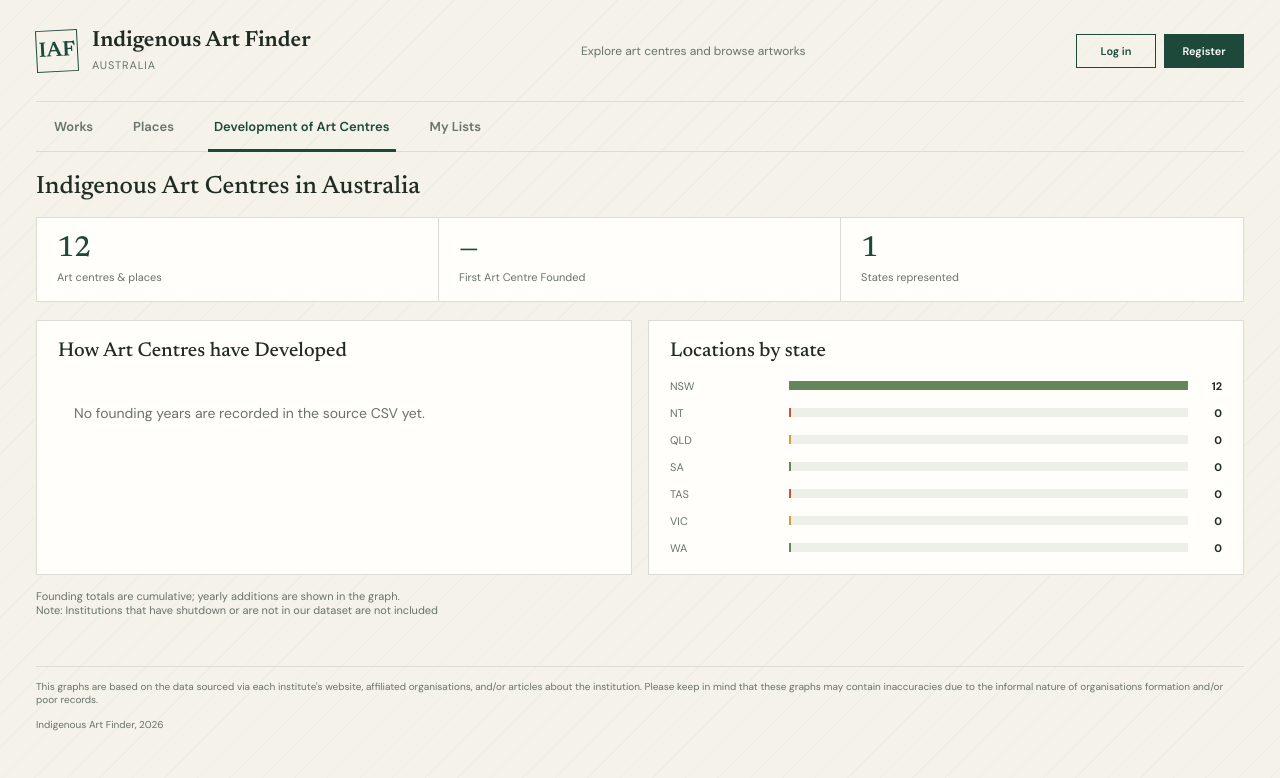
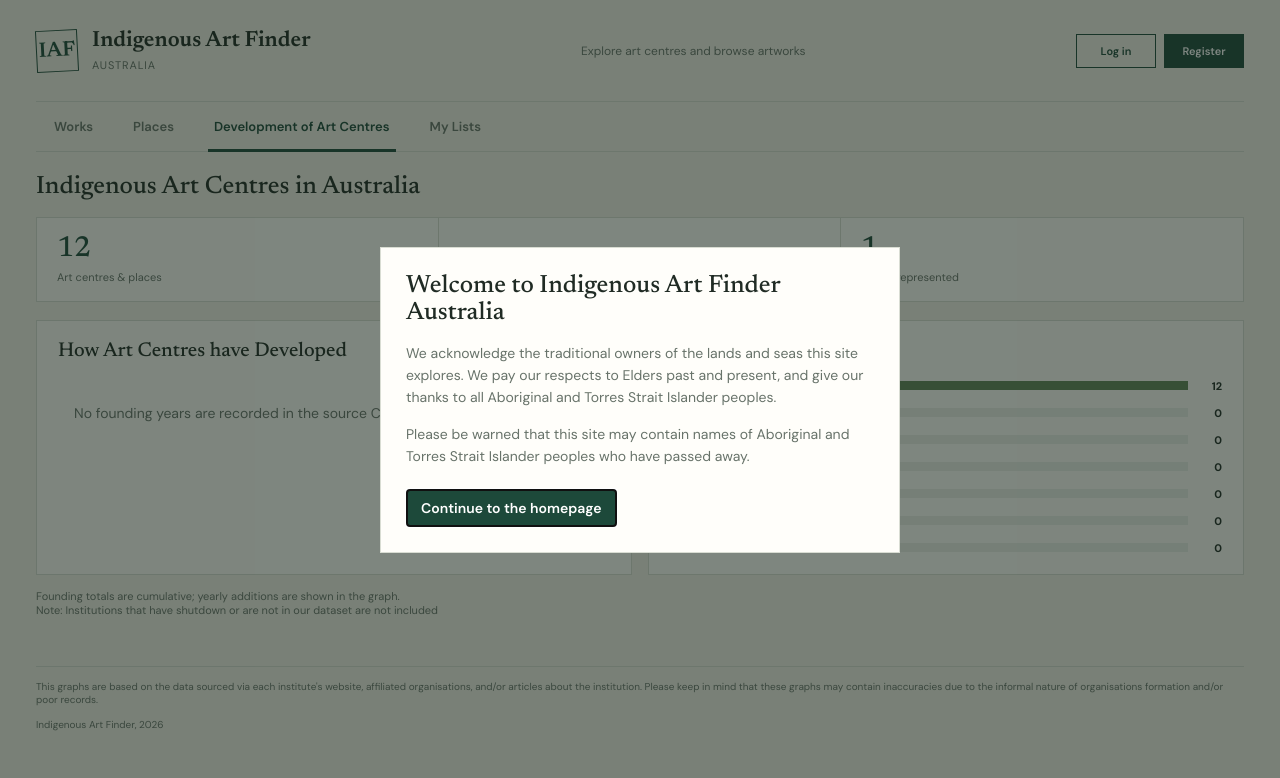
Before and after one commit to a-c-python/Assignment-1, a Flask app: page /archive in a window 1280 px wide. Shown: the top 778 px of the page. Run offline with Flask 3, Linux system fonts and the light colour scheme; data that the repository does not hold is empty.

Commit message:
Formatting and notes on html files

```diff
--- a/templates/base.html
+++ b/templates/base.html
@@ -1,13 +1,22 @@
-<!doctype html>	 				<!-- document type declaration for HTML5 -->
-<html lang="en">				<!-- language of the document is English -->
-<head>							<!-- storage container for the metadata (data about data) of the document -->
-	<meta charset="utf-8">	    <!-- character encoding for the document is UTF-8  -->
-	<meta name="viewport" content="width=device-width, initial-scale=1"> 				<!-- sets the viewport to the width of the device and the initial zoom level to 1  -->
-	<meta name="theme-color" content="#f4f2e9"> 										<!-- sets the theme color for the browser's address bar and task switcher to a light beige color  -->
-	<title>{% block title %} Indigenous Art Finder | Australia{% endblock %}</title> 	<!-- header title of the document, which is displayed in the browser's title bar or tab  -->
-	<link rel="preconnect" href="https://fonts.googleapis.com"> 						<!-- preconnect to the Google Fonts API to improve performance  -->
-	<link rel="preconnect" href="https://fonts.gstatic.com" crossorigin> 				<!-- preconnect to the Google Fonts static content server with cross-origin requests allowed  -->
-	<link href="https://fonts.googleapis.com/css2?family=DM+Sans:wght@400;500;600;700&family=Newsreader:opsz,wght@6..72,500;6..72,600&display=swap" rel="stylesheet"> <!-- link to the Google Fonts stylesheet for the DM Sans and Newsreader fonts  -->
+<!DOCTYPE html>
+<html lang="en">
+
+<head>
+    <meta charset="UTF-8">                                                          <!-- encoding for universal characters - shows all characters in text correctly -->
+    <meta name="viewport" content="width=device-width, initial-scale=1.0">          <!-- ensures webpage layout scales to screen size to remain readable on different devices -->
+    <meta name="theme-color" content="#f4f2e9">                                     <!-- Makes the app look pretty by shifting the colour of the mobile browsers -->
+
+    <title>{% block title %} Indigenous Art Finder | Australia{% endblock %}</title>
+    <!-- Pre-connects to server which makes load time faster -->
+    <link rel="preconnect" href="https://fonts.googleapis.com"> 			        <!-- Font style sheet -->
+	<link rel="preconnect" href="https://fonts.gstatic.com" crossorigin> 	        <!-- Font file -->
+
+    <!-- Google Fonts -->
+    <link href="https://fonts.googleapis.com/css2?family=DM+Sans:wght@400;500;600;700&family=Newsreader:wght@500;600&display=swap" rel="stylesheet">
+
+    <!-- CSS -->
+    <link rel="stylesheet" href="style.css">
+
 	<style>
 		:root {						/* colour scheme and font family variables for the document */
 			color-scheme: light;
@@ -25,17 +34,31 @@
 		}
 
 		* { box-sizing: border-box; }	/* Adds padding around the border of elements in the document */
-		.sr-only { position: absolute; width: 1px; height: 1px; padding: 0; margin: -1px; overflow: hidden; clip: rect(0, 0, 0, 0); white-space: nowrap; border: 0; }
-		body { /* main contents of app */
-			margin: 0;
-			color: var(--ink);
-			background-color: var(--paper);
-			background-image: repeating-linear-gradient(135deg, transparent 0 22px, rgb(29 73 58 / 2.5%) 22px 23px);
-			font-family: var(--sans);
+
+
+		/* screen reader accessibility element - made tiny and invisible on screen but readable to screen readers */
+		.sr-only { position: absolute;
+   		 width: 1px;
+   		 height: 1px;
+   		 padding: 0;
+   		 margin: -1px;
+   		 overflow: hidden;
+   		 clip: rect(0, 0, 0, 0);
+   	 	white-space: nowrap;
+   	 	border: 0; }
+
+		body {
+    		margin: 0;
+    		background: var(--paper);  /* flat background colour */
+    		color: var(--ink);
+    		font-family: var(--sans);   /* Used for switchable fonts, defined in root */
 			font-size: 14px;
 		}
-		button, input { font: inherit; }	/* Applies style rules to both button and imput */
-		button { color: inherit; }			/* Gives each button the same colour as parent element */
+
+		/* Applies style rules to both button and imput across the app */
+		button, input { font: inherit; }
+		button { color: inherit; }
+
 		.shell { width: min(1280px, 100%); margin: 0 auto; padding: 0 36px 48px; } /* page container structure (webpage content boundaries) */
 		.masthead {							/* header element style settings */
 			min-height: 102px;
@@ -195,6 +218,12 @@
 		.timeline-year { display: block; color: var(--forest); font-size: 11px; font-weight: 700; }
 		.timeline-count { display: block; margin-top: 4px; color: var(--muted); font-size: 11px; }
 		.status { min-height: 20px; margin: 14px 0 0; color: var(--muted); font-size: 11px; }
+		.welcome-dialog { width: min(520px, calc(100% - 32px)); padding: 25px; border: 1px solid var(--line); background: var(--surface); color: var(--ink); }
+		.welcome-dialog::backdrop { background: rgb(20 35 27 / 55%); }
+		.welcome-dialog h2 { margin-bottom: 14px; }
+		.welcome-dialog p { color: var(--muted); line-height: 1.6; }
+		.welcome-dialog button { min-height: 38px; margin-top: 8px; padding: 0 14px; border: 1px solid var(--forest); background: var(--forest); color: #fff; cursor: pointer; font-weight: 600; }
+		.welcome-dialog button:hover { background: #15392d; }
 		#archive-note {white-space: pre-line;}
 		footer { display: flex; justify-content: space-between; gap: 12px; margin-top: 22px; padding-top: 13px; border-top: 1px solid var(--line); color: var(--muted); font-size: 10px; flex-direction: column;}
 		@media (max-width: 760px) {
@@ -272,14 +301,23 @@
 		</footer>
 	</div>
 
+	<dialog class="welcome-dialog" id="welcome-dialog" aria-labelledby="welcome-title">
+		<h2 id="welcome-title">Welcome to Indigenous Art Finder Australia</h2>
+		<p>We acknowledge the traditional owners of the lands and seas this site explores. We pay our respects to Elders past and present, and give our thanks to all Aboriginal and Torres Strait Islander peoples.</p>
+		<p>Please be warned that this site may contain names of Aboriginal and Torres Strait Islander peoples who have passed away.</p>
+		<form method="dialog">
+			<button autofocus>Continue to the homepage</button>
+		</form>
+	</dialog>
+
 	<script>
-		if (!localStorage.getItem('opening message')) {
-			alert(`Welcome to Indigenous Art Finder Australia!
-			We would like to acknowledge the traditional owners of the lands and seas this site explores. We pay our respects to elders past and present and give our thanks to all Aboriginal and Torres Straight Islanders.
-
-			Please be warned that this site may contain names of Aboriginal and Torres Straight Islanders who have passed away`);
+		const welcomeDialog = document.querySelector('#welcome-dialog');
+		welcomeDialog.addEventListener('close', () => {
 			localStorage.setItem('opening message', 'true');
-		}
+		});
+		window.addEventListener('load', () => {
+			if (!localStorage.getItem('opening message')) welcomeDialog.showModal();
+		});
 
 		const status = document.querySelector('#app-status');
 		let works = [];
@@ -490,7 +528,7 @@
 				field('Date created', work.dateCreated),
 				field('Collection', work.collection, true),
 				field('Where the work is housed', work.housedAt, true),
-				feild('Information sourced from', work.source, true),
+				field('Information sourced from', work.source, true),
 			);
 			detail.append(kicker, title, byline, rule, grid);
 			renderWorkList(document.querySelector('#works-search').value);
```
Also changed, not shown: test_app.py (+22 -11 lines).
